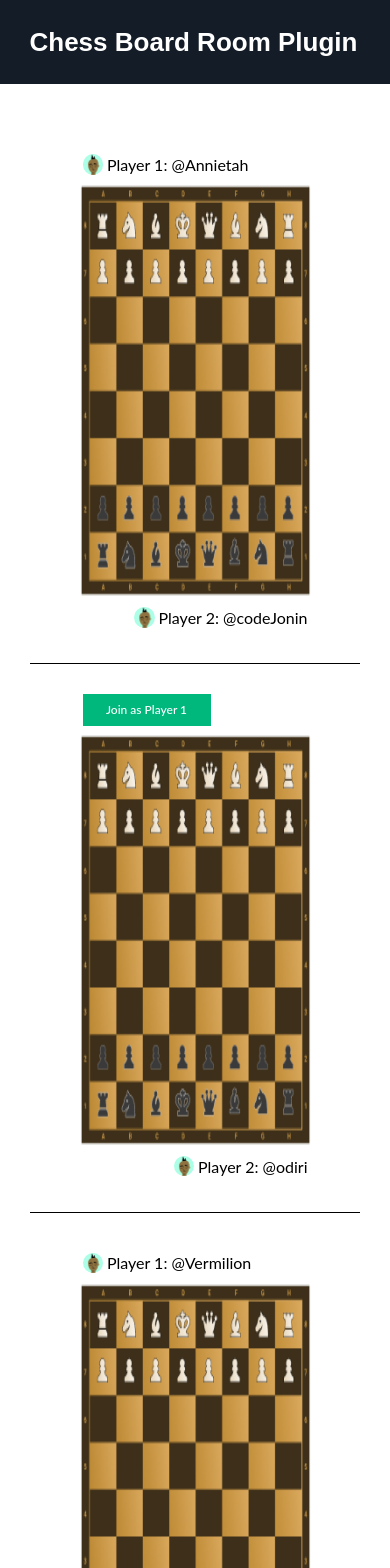
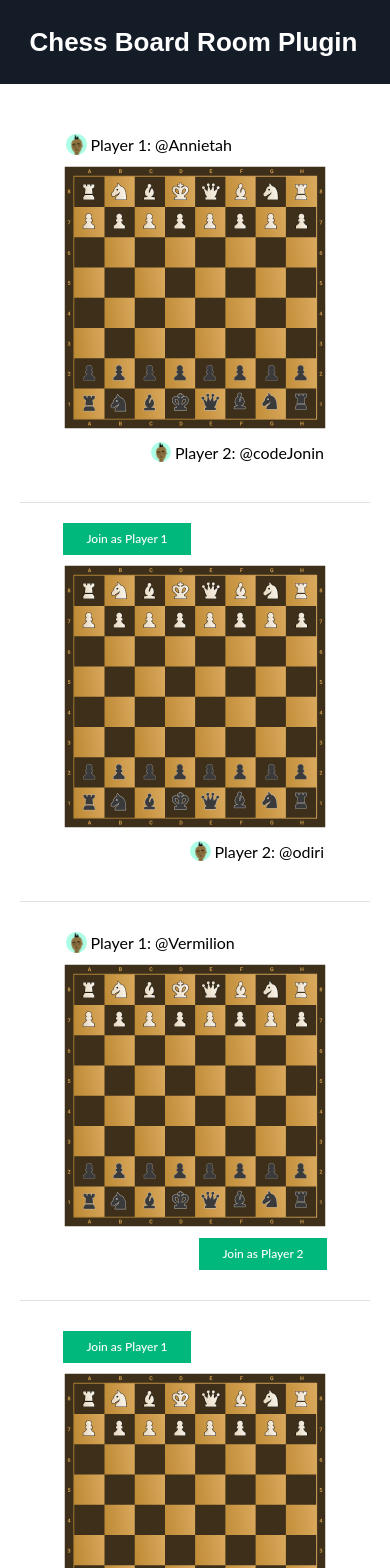
Before and after one commit to zurichat/zc_plugin_chessboard, a React (Create React App) app in the folder client/: page / in a window 390 px wide. Shown: the top 1568 px of the page. Built offline with nearby package versions, Linux system fonts and the light colour scheme.

Commit message:
Revamped Homepage

```diff
--- a/client/src/Pages/Homepage.js/Homepage.css
+++ b/client/src/Pages/Homepage.js/Homepage.css
@@ -12,47 +12,47 @@ header {
   align-items: center;
   flex-wrap: wrap;
 }
-.color{
+
+.app__container {
+  display: flex;
+  flex-wrap: wrap;
+  padding-left: 12rem;
+  padding-right: 12rem;
+  padding-top: 4rem;
+  padding-bottom: 4rem;
+}
+
+.mini-one,
+.mini-two,
+.mini-three {
+  display: flex;
+  flex-basis: 33.33%;
+  padding-top: 2rem;
+  padding-bottom: 3rem;
+  justify-content: center;
+}
+
+.mini-four,
+.mini-five,
+.mini-six {
+  display: flex;
   flex-basis: 33.33%;
   padding-top: 3rem;
-  padding-bottom: 6rem;
-  height: 70%;
-}
-.one, .two{
-  border-right: 1px solid black;
-  border-bottom: 1px solid black;
-  border-top:none;
-  border-left:none;
-}
-.three{
-  border-right: none;
-  border-bottom: 1px solid black;
-  border-top:none;
-  border-left:none;
-}
-.four, .five{
-  border-right: 1px solid black;
-  border-bottom: none;
-  border-top:none;
-  border-left:none;
-  padding-top: 6rem;
-}
-.six{
-  padding-top: 6rem;
-}
-.box{
-  width:85%;
-  position: relative;
-  height: 90%;
-  margin: 0 auto 0 auto;
+  padding-bottom: 2rem;
+  justify-content: center;
 }
 
-.app__container{
-  display: flex;
-  flex-wrap: wrap;
-  height: 100vh;
-  padding: 3rem 6rem;
-
+.mini-one,
+.mini-two {
+  border-right: 1px solid #5151512c;
+  border-bottom: 1px solid #5151512c;
+}
+.mini-three {
+  border-bottom: 1px solid #5151512c;
+}
+.mini-four,
+.mini-five {
+  border-right: 1px solid #5151512c;
 }
 
 @media screen and (max-width: 933px) {
@@ -65,46 +65,57 @@ header {
   }
 }
 
-@media (min-width:768px) and (max-width: 900px){
-  .color{
+@media (max-width: 1024px) {
+  .app__container {
+    padding: 2rem 2rem;
+  }
+
+  .mini-one,
+  .mini-two {
+    border-right: none;
+    border-bottom: none;
     flex-basis: 50%;
   }
-  .two,.four{
+
+  .mini-three,
+  .mini-four,
+  .mini-five,
+  .mini-six {
+    border-top: 1px solid #5151512c;
     border-right: none;
+    border-bottom: none;
+    border-left: none;
+    flex-basis: 50%;
   }
-  .three{
-    border-right: 1px solid black;
-    padding-top: 6rem;
-  }
-  .six{
-    border-top: 1px solid black;
+  .mini-one,
+  .mini-three,
+  .mini-five {
+    border-right: 1px solid #5151512c;
   }
 }
 
-@media (max-width: 767px){
-  .app__container{
-    padding: 3rem 3rem;
+@media (max-width: 767px) {
+  .app__container {
+    padding: 2rem 2rem;
   }
-  .color{
+
+  .mini-one {
+    border-right: none;
+    border-bottom: none;
     flex-basis: 100%;
   }
-  .box{
-    width: 50%;
-  }
-  .one{
-    border-right: none;
-    border-bottom: none;
-  }
-  .two,.three,.four,.five, .six{
-    border-top: 1px solid black;
+  .mini-two,
+  .mini-three,
+  .mini-four,
+  .mini-five,
+  .mini-six {
+    border-top: 1px solid #5151512c;
     border-right: none;
     border-bottom: none;
     border-left: none;
+    flex-basis: 100%;
   }
 }
 
-@media (max-width: 500px){
-.box{
-  width: 70%;
+@media (max-width: 500px) {
 }
-}
--- a/client/src/Pages/Homepage.js/Homepage.js
+++ b/client/src/Pages/Homepage.js/Homepage.js
@@ -12,35 +12,23 @@ function Homepage() {
         </nav>
       </header>
       <div className="app__container">
-        <div className="color one">
-          <div className="box">
+        <div className="mini-one">
           <MiniBoard id="234" playerOne="Annietah" playerTwo="codeJonin" />
         </div>
-        </div>
-        <div className="color two">
-          <div className="box">
+        <div className="mini-two">
           <MiniBoard id="234" playerOne="" playerTwo="odiri" />
         </div>
-        </div>
-        <div className="color three">
-          <div className="box">
+        <div className="mini-three">
           <MiniBoard id="234" playerOne="Vermilion" playerTwo="" />
         </div>
-        </div>
-        <div className="color four">
-          <div className="box">
+        <div className="mini-four">
           <MiniBoard id="234" playerOne="" playerTwo="" />
         </div>
-        </div>
-        <div className="color five">
-          <div className="box">
+        <div className="mini-five">
           <MiniBoard id="234" playerOne="SOI" playerTwo="Realice" />
         </div>
-        </div>
-        <div className="color six">
-          <div className="box">
+        <div className="mini-six">
           <MiniBoard id="234" playerOne="DevPriest" playerTwo="bombos" />
-          </div>
         </div>
       </div>
     </div>
--- a/client/src/components/MiniBoard/MiniBoard.css
+++ b/client/src/components/MiniBoard/MiniBoard.css
@@ -3,20 +3,24 @@
   padding: 0;
   box-sizing: border-box;
 }
-.mini-board{
- position: absolute;
- top: 0;
- width: 100%;
- bottom: 0;
+
+html {
+  font-size: 62.5%;
+}
+
+.mini-board {
+  height: 34.8rem;
+  width: 26.4rem;
+  display: flex;
+  flex-direction: column;
+  justify-content: space-between;
+  border-radius: 0px;
 }
 
 .board-image {
-  height: 100%;
-  width: 100%;
-}
-img{
-  width: 100%;
-  height: 100%;
+  /* height: 26.14rem;
+  width: 26.04rem; */
+  border-radius: 0px;
 }
 
 .playerProfile {
@@ -28,8 +32,8 @@ img{
 
 .profile-image {
   background: url("../../assets/people.png");
-  height: 20.475000381469727px;
-  width: 20.475000381469727px;
+  height: 2.05rem;
+  width: 2.05rem;
 
   border-radius: 0px;
 }
@@ -38,63 +42,64 @@ img{
   background: #acffe6;
   position: absolute;
   z-index: -20;
-  height: 20.475000381469727px;
-  width: 20.475000381469727px;
+  height: 2.05rem;
+  width: 2.05rem;
 
-  border-radius: 50px;
+  border-radius: 50%;
 }
 
 .playerProfile p {
   font-family: Lato;
-  font-size: 16px;
+  font-size: 1.6rem;
   font-style: normal;
   font-weight: 400;
-  line-height: 19px;
+  line-height: 1.9rem;
   letter-spacing: 0em;
   text-align: left;
 }
 
 .asideBar {
   display: flex;
-  height: 4rem;
+  height: 4.15rem;
 }
 
 .topBar {
   justify-content: flex-start;
-  padding-left: 3px;
 }
 
 .bottomBar {
   justify-content: flex-end;
-  padding-right: 3px;
-}
-.asideBar p {
-  padding-left: 4px;
 }
 
-.join-button {
-  padding: 7px 0px !important;
-  height: 32px;
-  width: 128px;
+.topBar .playerProfile {
+  padding-left: 0.3rem;
+}
+
+.bottomBar .playerProfile {
+  padding-right: 0.3rem;
+}
+
+.asideBar p {
+  padding-left: 0.4rem;
+}
+
+.mini-board .join-button {
+  padding: 0.7rem 0rem !important;
+  height: 3.2rem;
+  width: 12.8rem;
   background-color: #00b87c;
-  border-radius: 0px;
-
   font-family: Lato;
-  font-size: 12px;
+  font-size: 1.2rem;
   font-style: normal;
   font-weight: 500;
-  line-height: 14px;
+  line-height: 1.4rem;
   letter-spacing: 0em;
   text-align: center;
-
-  /* display: flex;
-  flex-direction: row;
-  justify-content: center;
-  align-items: center; */
-
-  background: #00b87c;
+  border-radius: 0rem;
 }
 
-.bottomBar .join-button {
-  align-self: flex-end;
+.bottomBar a {
+  display: flex;
+  align-items: flex-end;
+  text-decoration: none;
 }
--- a/client/src/components/MiniBoard/MiniBoard.js
+++ b/client/src/components/MiniBoard/MiniBoard.js
@@ -35,7 +35,9 @@ function MiniBoard({ id, playerOne, playerTwo }) {
           </div>
         ) : (
           <Link to="/game">
-            <button className="join-button">Join as Player 2</button>
+            <button className="join-button bottom-button">
+              Join as Player 2
+            </button>
           </Link>
         )}
       </div>
```
Lines whose indentation alone changed are shown as unchanged.
